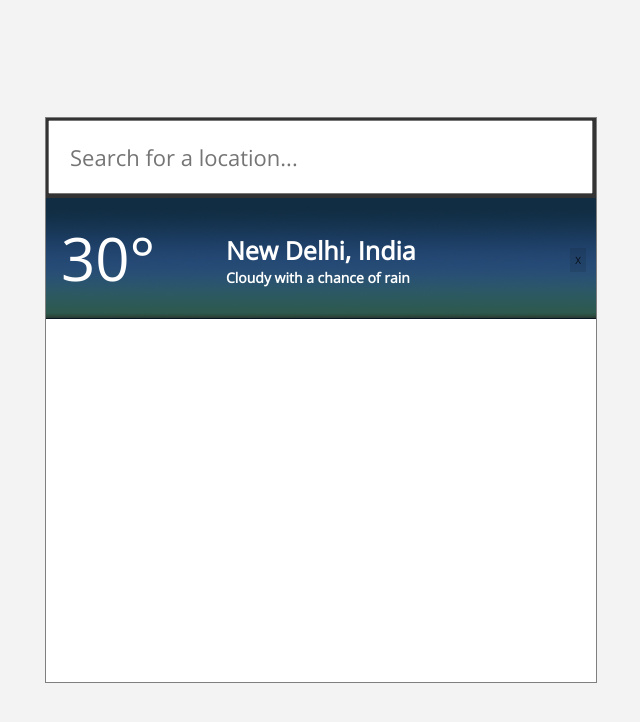
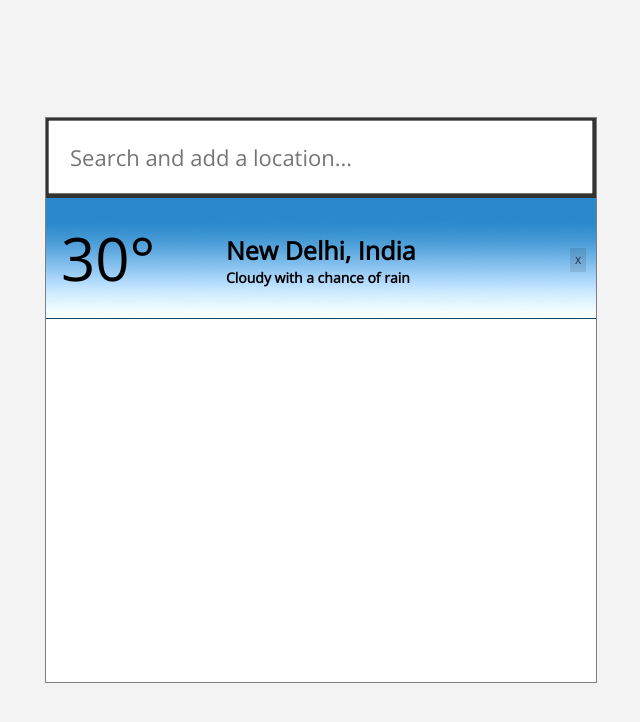
Before and after one commit to lvasilyev/vuebox, a website: page index.html in a window 1280 px wide. Shown: the whole page, without its empty margins (319-959 px from the left). Drawn offline with nearby package versions, Linux system fonts and the light colour scheme.

Commit message:
Lesson 5.2 - Start

```diff
--- a/index.html
+++ b/index.html
@@ -12,13 +12,14 @@
     <div id="app">
         <div class="weather-app">
             <div class="search">
-                <input type="text" placeholder="Search for a location...">
+                <input type="text" placeholder="Search and add a location...">
                 <!-- <ul class="search-results">
-                    <li>Chandigarh</li>
+                    <li>New York</li>
+                    <li>Chicago</li>
                 </ul> -->
             </div>
             <div class="cards">
-                <div class="card night">
+                <div class="card day">
                     <span class="temperature">30&#176;</span>
                     <div class="location">New Delhi, India</div>
                     <div class="conditions">Cloudy with a chance of rain</div>
```
